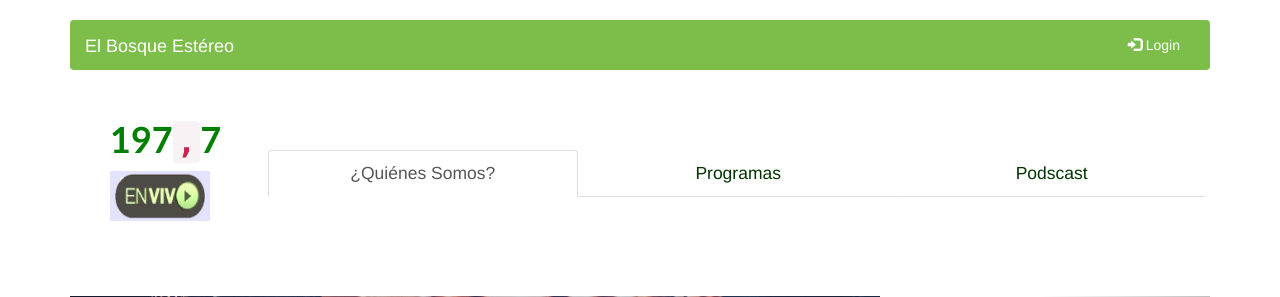
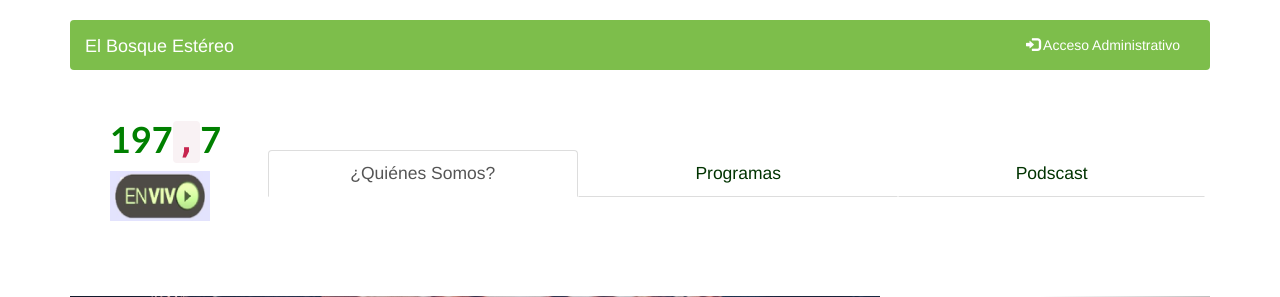
Before and after one commit to cizaquita/ElBosque_Estereo, a Django app: template elbosque_estereo/emisora/templates/emisora/index.html in a window 1280 px wide. Shown: the top 297 px of the page. Run offline with Django 3.2, Linux system fonts and the light colour scheme; the template is opened without the code that fills it, so the values that code supplies are empty; some libraries are stand-ins or nearby versions.

Commit message:
Modificacion del HTML

```diff
--- a/elbosque_estereo/emisora/templates/emisora/index.html
+++ b/elbosque_estereo/emisora/templates/emisora/index.html
@@ -30,7 +30,7 @@
         <div class="collapse navbar-collapse" id="myNavbar">
          <ul class="nav navbar-nav navbar-right">
           <li><a href="/admin/" style="color: white;border-right-color: rgb(125,190,75)">
-            <span class="glyphicon glyphicon-log-in"></span> Login</a></li><br><br>
+            <span class="glyphicon glyphicon-log-in"></span> Acceso Administrativo</a></li><br><br>
           </ul>
         </div>
       </div>
```
